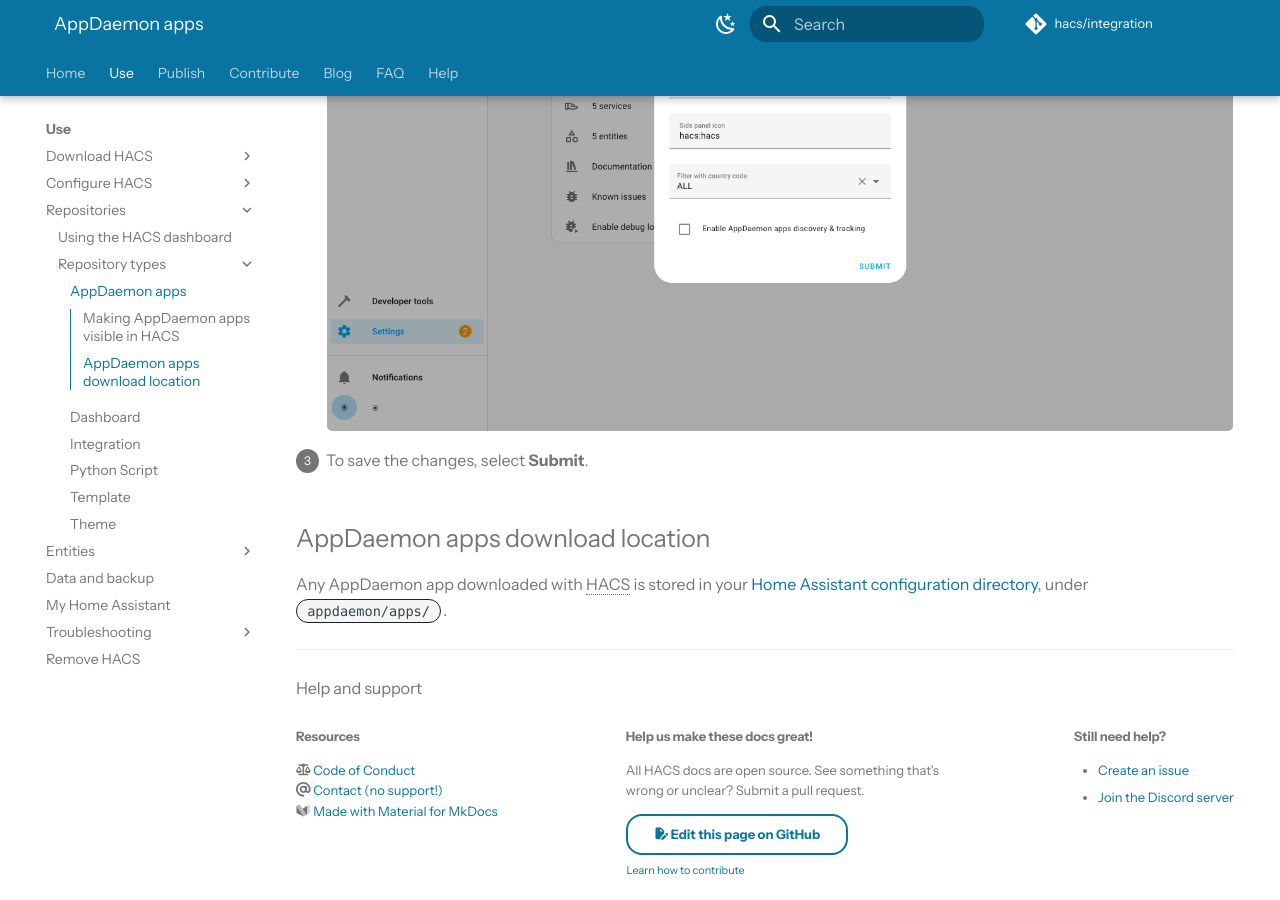
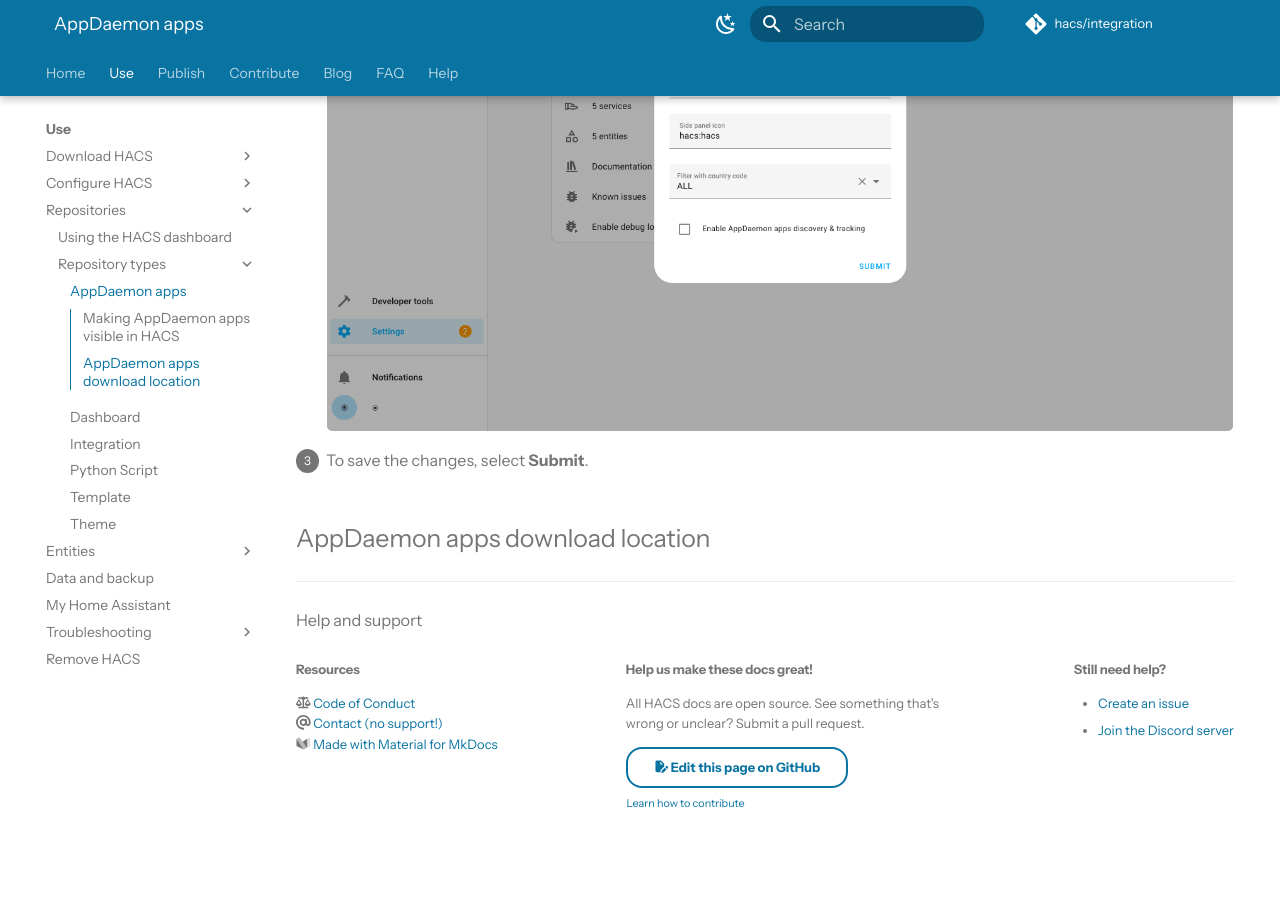
Before and after one commit to hacs/documentation, an MkDocs documentation site: the page built from source/docs/use/manage/type/appdaemon.md, in a window 1280 px wide and 900 px high, scrolled down 761 px. Built offline with MkDocs 1.6.1 and Material for MkDocs 9.7.7, drawn with Linux system fonts in a browser that asks for light colours; some web fonts are replaced; plug-ins that fetch from the network failed and are left out; comment, search, counter and statistics services are not loaded; after the commit the page ends 1594 px from its top, so only the background shows below that.

Commit message:
Update source/docs/use/manage/type/appdaemon.md

```diff
--- a/source/docs/use/manage/type/appdaemon.md
+++ b/source/docs/use/manage/type/appdaemon.md
@@ -24,5 +24,3 @@ To make AppDaemon apps visible in HACS, follow these steps:
 3. To save the changes, select **Submit**.
 
 ## AppDaemon apps download location
-
-Any AppDaemon app downloaded with HACS is stored in your [Home Assistant configuration directory](https://www.home-assistant.io/docs/configuration/#to-find-the-configuration-directory), under  `appdaemon/apps/`.
```
